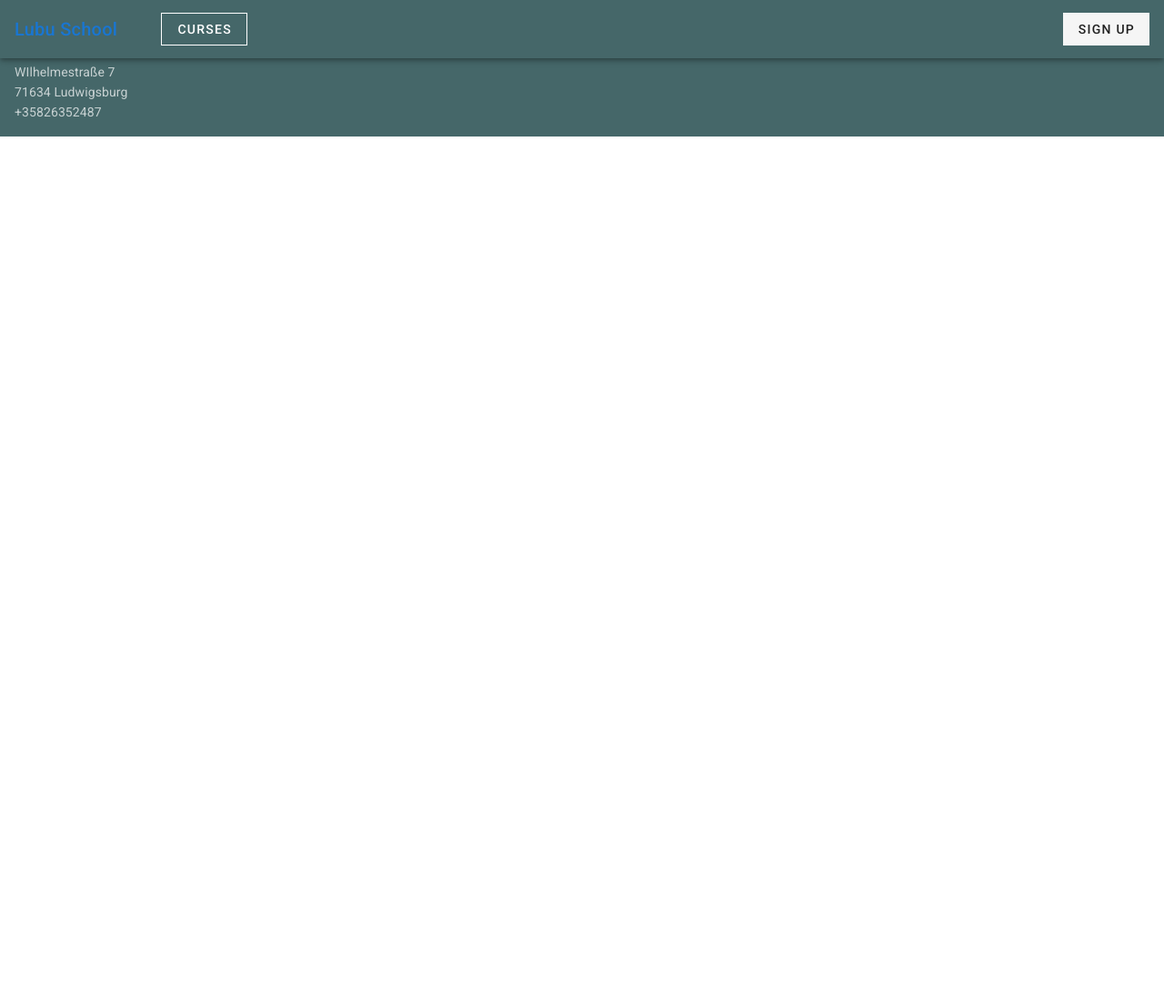
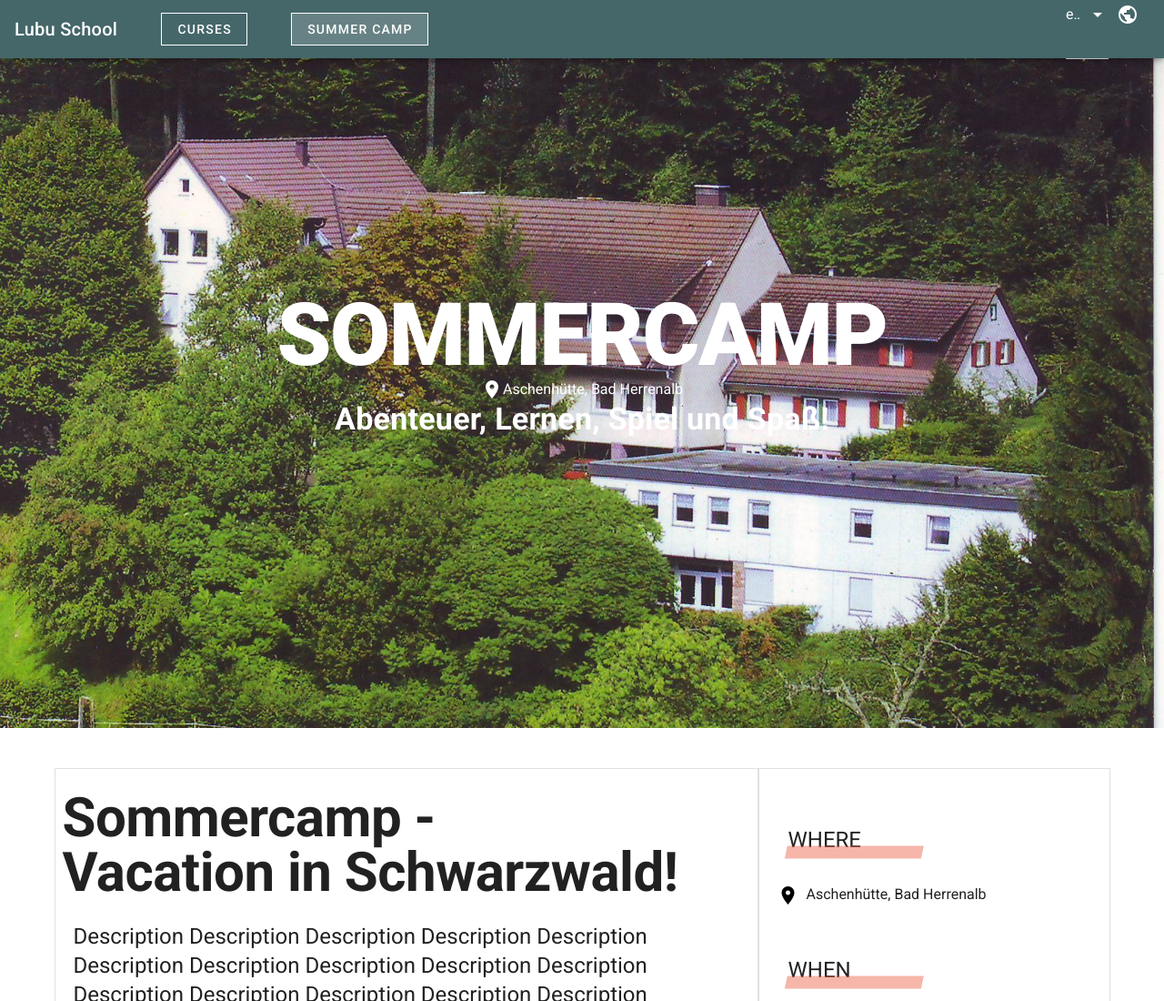
Before and after one commit to KaterinaKhleb/lubu-schule, a Vue app: page /sommercamp in a window 1280 px wide. Shown: the top 1100 px of the page at 91% size. Before the commit the page ends 800 px from the top, so only its background shows below. Built offline with nearby package versions, Linux system fonts and the light colour scheme.

Commit message:
added sommer camp page, minor chnages

```diff
--- a/src/components/AppNavigation.vue
+++ b/src/components/AppNavigation.vue
@@ -1,6 +1,10 @@
 <template>
     <span>
-        <v-app-bar fixed color="#456769" dark>
+        <v-app-bar
+            fixed
+            color="#456769"
+            dark
+        >
             <v-spacer class="hidden-md-and-up"></v-spacer>
             <router-link to="/">
                 <span class="title">Lubu School</span>
@@ -11,15 +15,30 @@
                 outlined
                 tile
                 class="hidden-sm-and-down ml-12 nav-menu"
-                @click="scrollMeTo('curseSection')"
+                to="/"
                 data-cy="menuBtn"
-                >Curses</v-btn
-            >
-            <v-spacer class="hidden-sm-and-down"></v-spacer>
-            <v-btn @click="scrollMeTo('registerForm')" tile depressed light
-                >SIGN UP</v-btn
-            >
-        </v-app-bar>
+            >Curses</v-btn>
+                <v-btn
+                    depressed
+                    dark
+                    outlined
+                    tile
+                    class="hidden-sm-and-down ml-12 nav-menu"
+                    to="/sommercamp"
+                    data-cy="menuBtn"
+                >Summer Camp</v-btn>
+                    <v-spacer class="hidden-sm-and-down"></v-spacer>
+                    <v-col cols="1">
+                        <v-select
+                            v-model="selectedLanguage"
+                            :items="langs"
+                            append-outer-icon="mdi-earth"
+                            menu-props="auto"
+                            hide-details
+                        ></v-select>
+                    </v-col>
+
+                        </v-app-bar>
     </span>
 </template>
 
@@ -29,21 +48,17 @@ export default {
     data() {
         return {
             drawer: false,
-            items: [
-                { title: 'Menu', url: '/menu' },
-                { title: 'Profile', url: '/about' },
-                { title: 'Sign In', url: '/sign-in' },
-                { title: 'Join', url: '/join' }
-            ]
+            selectedLanguage: 'en',
+            langs: ['en', 'ukr', 'ru', 'de'],
         };
     },
     methods: {
         scrollMeTo(refName) {
-            const element = document.getElementById(refName)
+            const element = document.getElementById(refName);
             const top = element.offsetTop;
             window.scrollTo(0, top);
-        }
-    }
+        },
+    },
 };
 </script>
 
@@ -52,4 +67,7 @@ a {
     color: white;
     text-decoration: none;
 }
+.title {
+    color: white;
+}
 </style>
--- /dev/null
+++ b/src/components/CampDescription.vue
@@ -0,0 +1,113 @@
+<template>
+    <v-container grid-list-lg>
+        <v-row no-gutters>
+            <v-col
+                cols="12"
+                sm="6"
+                md="8"
+            >
+                <v-card
+                    class="pa-2"
+                    outlined
+                    tile
+                >
+                    <div class="mt-4">
+                        <span class="text-h2 font-weight-bold ">Sommercamp - <br> Vacation in Schwarzwald!</span>
+                    </div>
+
+                    <v-container class="mt-3">
+                        <span class="text-h5">Description Description Description Description Description
+                             Description Description Description Description Description Description
+                              Description Description Description Description Description Description Description
+                               Description Description Description Description Description Description
+                                Description Description Description Description Description Description
+                                 Description Description Description Description Description
+
+                        </span>
+                    </v-container>
+
+                    </v-card>
+                    </v-col>
+                    <v-col
+                        cols="6"
+                        md="4"
+                    >
+                        <v-card
+                            class="pa-2"
+                            outlined
+                            tile
+                        >
+                            <div class="d-flex flex-column">
+                                <span class="text-h5 curse-underline ma-6">WHERE</span>
+                                <span class="mx-3">
+                                    <v-icon
+                                        class="mr-2"
+                                        color="black"
+                                    >mdi-map-marker</v-icon>Aschenhütte, Bad Herrenalb</span>
+                            </div>
+                            <div class="d-flex flex-column">
+                                <span class="text-h5 curse-underline ma-6 ">WHEN</span>
+                                <span class="mx-3">
+                                    <v-icon
+                                        class="mr-2"
+                                        color="black"
+                                    >mdi-clock-outline</v-icon>21-27.8.2022</span>
+                            </div>
+                            <div class="d-flex flex-column">
+                                <span class="text-h5 curse-underline ma-6 "> AGE</span>
+                                <span class="mx-3">
+                                    <v-icon
+                                        class="mr-2"
+                                        color="black"
+                                    >mdi-human-greeting-variant</v-icon>8-13 y.o.</span>
+                            </div>
+                            <div class="d-flex flex-column">
+                                <span class="text-h5 curse-underline ma-6">LANGUAGE</span>
+                                <span class="mx-3">
+                                    <v-icon
+                                        class="mr-2"
+                                        color="black"
+                                    >mdi-ab-testing</v-icon>English, Russian, Ukranian, German</span>
+                            </div>
+                            <div class="d-flex flex-column">
+                                <span class="text-h5 curse-underline ma-6">PRICE</span>
+                                <span class="mx-3">
+                                    <v-icon
+                                        class="mr-2"
+                                        color="black"
+                                    >mdi-cash</v-icon>300 Euro</span>
+                            </div>
+                            </v-card>
+                            </v-col>
+        </v-row>
+
+    </v-container>
+</template>
+
+<script>
+export default {
+    name: 'CampDescription',
+    methods: {
+        showRecipes(plan) {
+            this.$store.dispatch('getRecipes', plan);
+        },
+    },
+};
+</script>
+
+<style scoped>
+.curse-underline::before {
+    content: '';
+    position: absolute;
+    bottom: 16px;
+    width: 150px;
+    height: 14px;
+    transform: skew(-12deg) translateY(90%);
+    background: rgba(238, 111, 87, 0.5);
+    /* z-index: -1; */
+}
+.curse-underline {
+    padding: 30px 0 8px;
+    position: relative;
+}
+</style>
--- /dev/null
+++ b/src/components/CampHome.vue
@@ -0,0 +1,31 @@
+<template>
+    <v-container fluid fill-height class="camp-home" style="max-height: 100vh;">
+        <v-layout justify-center align-center column pa-5>
+            <div class="display-4 font-weight-black white--text text-xs-center">
+                SOMMERCAMP
+            </div>
+            <div class="d-flex"><v-icon color="white">mdi-map-marker</v-icon>
+            <span  class="white--text">Aschenhütte, Bad Herrenalb   </span></div>
+
+            <div class="display-1 font-weight-bold white--text text-xs-center">
+                Abenteuer, Lernen, Spiel und Spaß!
+            </div>
+
+        </v-layout>
+    </v-container>
+</template>
+
+<script>
+export default {
+    name: 'HomeScreen',
+};
+</script>
+
+<style scoped>
+.camp-home {
+    background: url('../assets/aschenhuette.jpg');
+    background-size: cover;
+    width: 100vw;
+    height: 100vh;
+}
+</style>
--- a/src/main.js
+++ b/src/main.js
@@ -4,8 +4,7 @@ import './plugins/vuetify';
 import App from './App.vue';
 import router from './router';
 import store from './store';
-import '@/firebase/';
-import vuetify from '@/plugins/vuetify' // path to vuetify export
+import vuetify from '@/plugins/vuetify'
 
 
 Vue.config.productionTip = false;
--- a/src/router.js
+++ b/src/router.js
@@ -1,6 +1,8 @@
 import Vue from 'vue';
 import Router from 'vue-router';
 import Home from './views/Home.vue';
+import Sommercamp from './views/Sommercamp.vue';
+
 import store from '@/store.js';
 
 Vue.use(Router);
@@ -13,6 +15,11 @@ const router = new Router({
             name: 'home',
             component: Home
         },
+        {
+            path: '/sommercamp',
+            name: 'sommercamp',
+            component: Sommercamp
+        },
 
     ]
 });
--- /dev/null
+++ b/src/views/Sommercamp.vue
@@ -0,0 +1,21 @@
+
+<template>
+    <div>
+        <camp-home></camp-home>
+        <CampDescription class="mt-8"></CampDescription>
+    </div>
+</template>
+
+<script>
+import CampHome from '@/components/CampHome';
+import CampDescription from '@/components/CampDescription';
+export default {
+    name: 'Menu',
+    components: {
+        CampDescription,
+        CampHome
+    }
+};
+</script>
+
+<style scoped></style>
```
Also changed, not shown: src/assets/aschenhuette.jpg (added).
